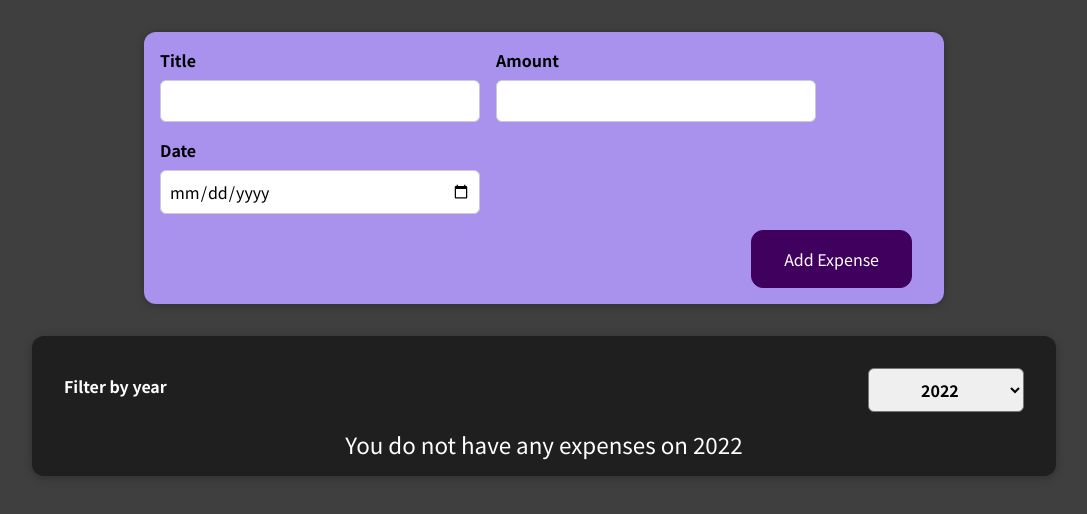
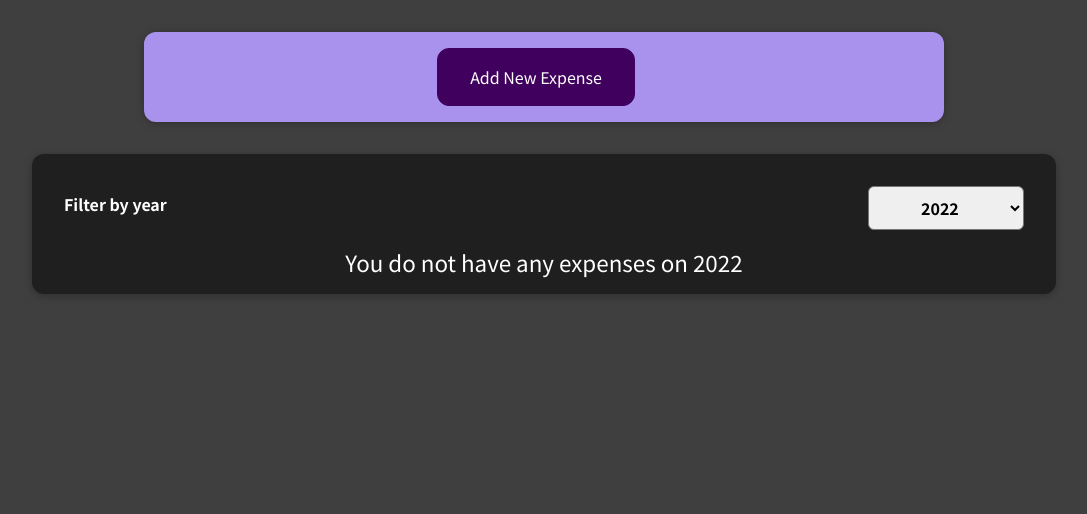
Before and after one commit to Udit8158/ReactJS-Udemy-Course, a React (Create React App) app in the folder react-expense-tracker/: page / in a window 1280 px wide. Shown: the top 514 px of the page, without its empty margins (96-1183 px from the left). Built offline with nearby package versions, Linux system fonts and the light colour scheme.

Commit message:
Toggling new expense form open and close with button

```diff
--- a/react-expense-tracker/src/components/NewExpense/ExpenseForm.js
+++ b/react-expense-tracker/src/components/NewExpense/ExpenseForm.js
@@ -96,6 +96,7 @@ const ExpenseForm = (props) => {
       </div>
       <div className="new-expense__actions">
         <button type="submit">Add Expense</button>
+        <button onClick={props.hideFormHandler}>Cancel</button>
       </div>
     </form>
   );
--- a/react-expense-tracker/src/components/NewExpense/NewExpense.js
+++ b/react-expense-tracker/src/components/NewExpense/NewExpense.js
@@ -1,19 +1,39 @@
+import { useState } from "react";
 import ExpenseForm from "./ExpenseForm";
 import "./NewExpense.css";
 
 const NewExpense = (props) => {
   // Taking form data from the ExpenseForm file
-  const formDataHandler = (expenseDataByUser) => {
+  const formDataSubmitHandler = (expenseDataByUser) => {
     const expenseData = {
       ...expenseDataByUser,
       id: Math.random().toString(),
     };
     // If is for giving data to App.js
     props.onTakeSubmitFormData(expenseData);
+
+    setIsFormSectionOpened(false);
   };
+
+  // Managing Form section hide or shown
+
+  const [isFormSectionOpened, setIsFormSectionOpened] = useState(false);
+  const openFormHandler = () => setIsFormSectionOpened(true);
+  const hideFormHandler = () => setIsFormSectionOpened(false);
+
   return (
     <div className="new-expense">
-      <ExpenseForm onFormDataSubmit={formDataHandler} />
+      {/* Displaying form by condition of clicking on the button */}
+      {!isFormSectionOpened && (
+        <button onClick={openFormHandler}>Add New Expense</button>
+      )}
+
+      {isFormSectionOpened && (
+        <ExpenseForm
+          onFormDataSubmit={formDataSubmitHandler}
+          hideFormHandler={hideFormHandler}
+        />
+      )}
     </div>
   );
 };
```
